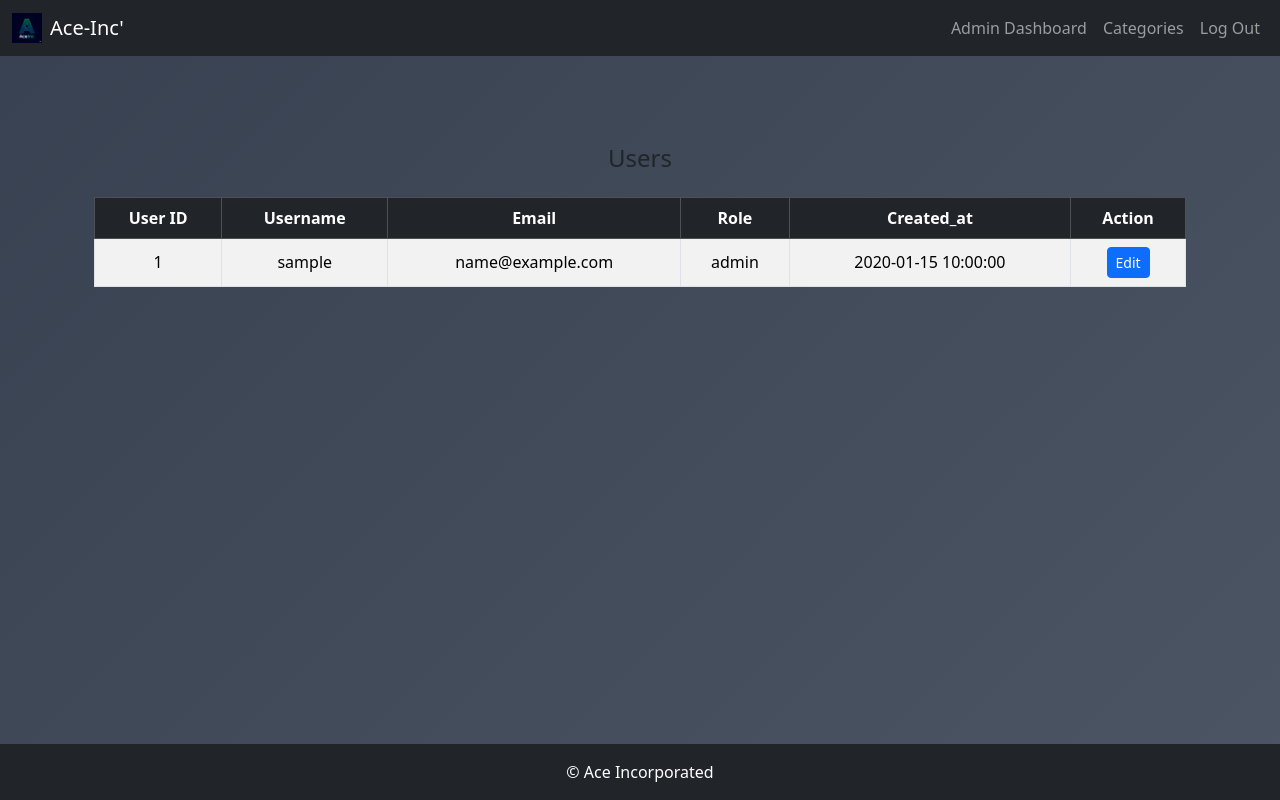
After one commit to Ace-7854/AceInc_blogging, a Flask app: page /user_viewer in a window 1280 px wide. The commit adds this page. Run offline with Flask 3, Linux system fonts and the light colour scheme; the visitor is signed in with stand-in values (Sample User, id 1); tables that the repository leaves empty or names only in its code hold one stand-in row (values such as "Sample post").

Commit message:
Made admin page for admins

```diff
--- a/app.py
+++ b/app.py
@@ -233,6 +233,57 @@ def blogs(slug:str):
         psts = lst_of_psts
     )
 
+@app.route('/admin_dash')
+def admin_dash():
+    if 'user' not in session and session['user']['role'] != 'admin':
+        return redirect(url_for('logout'))
+
+    return render_template(
+        'admin_dash.html'
+    )
+
+@app.route('/user_viewer')
+def user_viewer():
+    if 'user' not in session or session['user']['role'] != 'admin':
+        return redirect(url_for('logout'))
+
+    from custom_modules.mysql_module import MySQLManager
+    db = MySQLManager()
+    db.connect()
+    users = db.get_all_users()
+    db.disconnect()
+
+    return render_template(
+        'user_viewer.html',
+        users=users
+    )
+
+@app.route('/edit_user/<int:id>', methods=['GET', 'POST'])
+def edit_user(id:int):
+    if 'user' not in session or session['user']['role'] != 'admin':
+        return redirect(url_for('logout'))
+
+    from custom_modules.mysql_module import MySQLManager
+    db = MySQLManager()
+    db.connect()
+
+    if request.method == 'POST':
+        username = request.form['username']
+        email = request.form['email']
+        role = request.form['role']
+
+        db.update_user(id=id, username=username, email=email, role=role)
+        flash('User updated successfully', 'success')
+        return redirect(url_for('user_viewer'))
+
+    user = db.get_user_by_id(id)
+    db.disconnect()
+
+    return render_template(
+        'edit_user.html',
+        user=user
+    )
+
 
 if __name__ == '__main__':
     # app.run(host='0.0.0.0', port=5000)
--- a/custom_modules/mysql_module.py
+++ b/custom_modules/mysql_module.py
@@ -50,6 +50,35 @@ class MySQLManager:
             self.__define_post_cat()
 
     #region user cmds
+    def update_user(self, id:str|int, username:str=None, email:str=None, password:str=None, role:str=None):
+        query = "UPDATE user_tbl SET "
+        params = []
+
+        if username:
+            query += "username = %s, "
+            params.append(username)
+        if email:
+            query += "email = %s, "
+            params.append(email)
+        if password:
+            from custom_modules.security_module import hash_alg
+            query += "password = %s, "
+            params.append(hash_alg(password))
+        if role:
+            query += "role = %s, "
+            params.append(role)
+
+        query = query.rstrip(", ") + " WHERE user_id = %s"
+        params.append(id)
+
+        self.__execute_query__(query, tuple(params))
+
+    def get_user_by_id(self, id:int|str) -> dict:
+        query = """SELECT * FROM user_tbl WHERE user_id = %s"""
+
+        params = (id, )
+        return self.__fetch_query__(query, params)[0]
+
     def get_user_by_username(self, username:str) -> dict:
         query = """SELECT * FROM user_tbl WHERE username = %s"""
 
@@ -69,6 +98,11 @@ class MySQLManager:
         params = (username, email, hash_alg(password))
 
         return self.__execute_query__(query, params)
+
+    def get_all_users(self) -> list[dict]:
+        query = "SELECT user_id, username, email, role, created_at FROM user_tbl"
+
+        return self.__fetch_query__(query)
 
     #endregion
 
--- a/main.py
+++ b/main.py
@@ -52,8 +52,7 @@ def main():
     # make_tbls(db)
     # remove_all_tbls(db)
     # make_cats(db)
-    make_mock_posts(db)
-
+    # make_mock_posts(db)
 
     db.disconnect()
 
--- a/templates/base.html
+++ b/templates/base.html
@@ -26,7 +26,7 @@
                 <ul class="navbar-nav ms-auto">
                     {% if 'user' is in session %}
                         {% if session['user']['role'] == 'admin' %}
-                        <li class="nav-item"><a href="#" class="nav-link">Admin Dashboard</a></li>
+                        <li class="nav-item"><a href="{{ url_for('admin_dash') }}" class="nav-link">Admin Dashboard</a></li>
                         {% endif %}
                     <li class="nav-item"><a class="nav-link" href="{{ url_for('blog_catagories') }}">Categories</a></li>
                     <li class="nav-item"><a class="nav-link" href="{{ url_for('logout') }}">Log Out</a></li>
--- a/templates/email_confirmation.html
+++ b/templates/email_confirmation.html
@@ -8,6 +8,11 @@
     <form method="post">
         <label for="confirmation code"><strong>Confirmation Code</strong></label>
         <input type="text" class="form-control" id="code" name="code" required>
+        <p class="text-muted">
+            Please enter the confirmation code sent to your email.
+            The email is most likely in your spam folder if you can't find it.
+            if you haven't received an email, please check your spam folder or try registering again.
+        </p>
 
         <button type="submit" class="btn btn-primary mb-4">Submit</button>
     </form>
--- /dev/null
+++ b/templates/user_viewer.html
@@ -0,0 +1,40 @@
+{% extends 'base.html' %}
+
+{% block title %} User Viewer | AceInc {% endblock %}
+
+{% block content %}
+<section class="page-section text-center">
+        <div class="container mt-5">
+        <h4 class="mb-4">Users</h4>
+        <div class="table-responsive">
+            <table class="table table-striped table-hover table-bordered align-middle">
+                <thead class="table-dark">
+                    <tr>
+                        <th>User ID</th>
+                        <th>Username</th>
+                        <th>Email</th>
+                        <th>Role</th>
+                        <th>Created_at</th>
+                        <th>Action</th>
+                    </tr>
+                </thead>
+                <tbody>
+                    {% for user in users %}
+                    <tr>
+                        <td>{{ user['user_id'] }}</td>
+                        <td>{{ user['username'] }}</td>
+                        <td>{{ user['email'] }}</td>
+                        <td>{{ user['role'] }}</td>
+                        <td>{{ user['created_at'] }}</td>
+                        <td>
+                            <a href="{{ url_for('edit_user', id=user['user_id']) }}" class="btn btn-primary btn-sm">Edit</a>
+                        </td>
+                    </tr>
+                    {% endfor %}
+                </tbody>
+            </table>
+        </div>
+    </div>
+</section>
+
+{% endblock %}
```
Also changed, not shown: templates/admin_dash.html (+7 -102 lines), templates/edit_user.html (added, +32 -0 lines).
